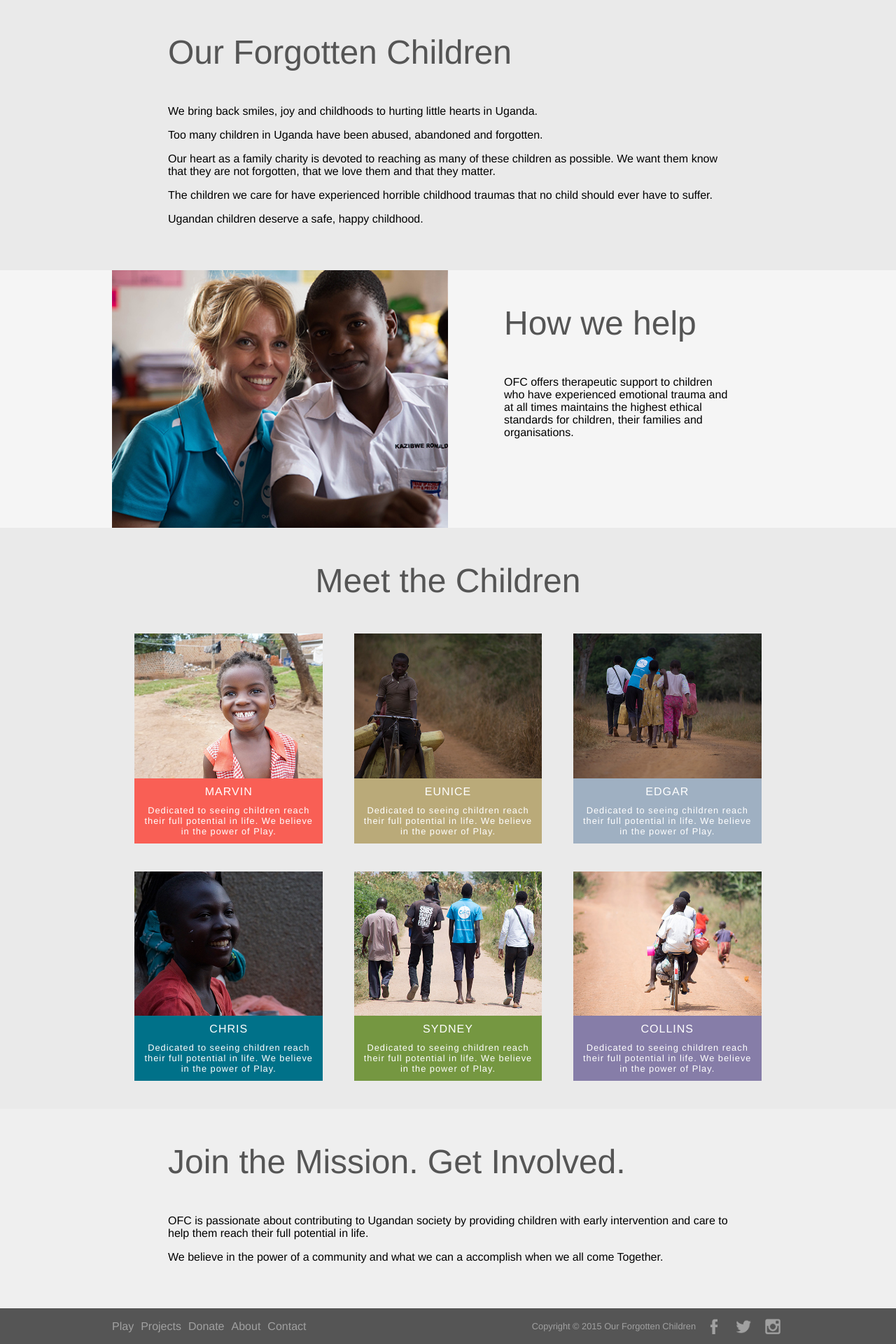
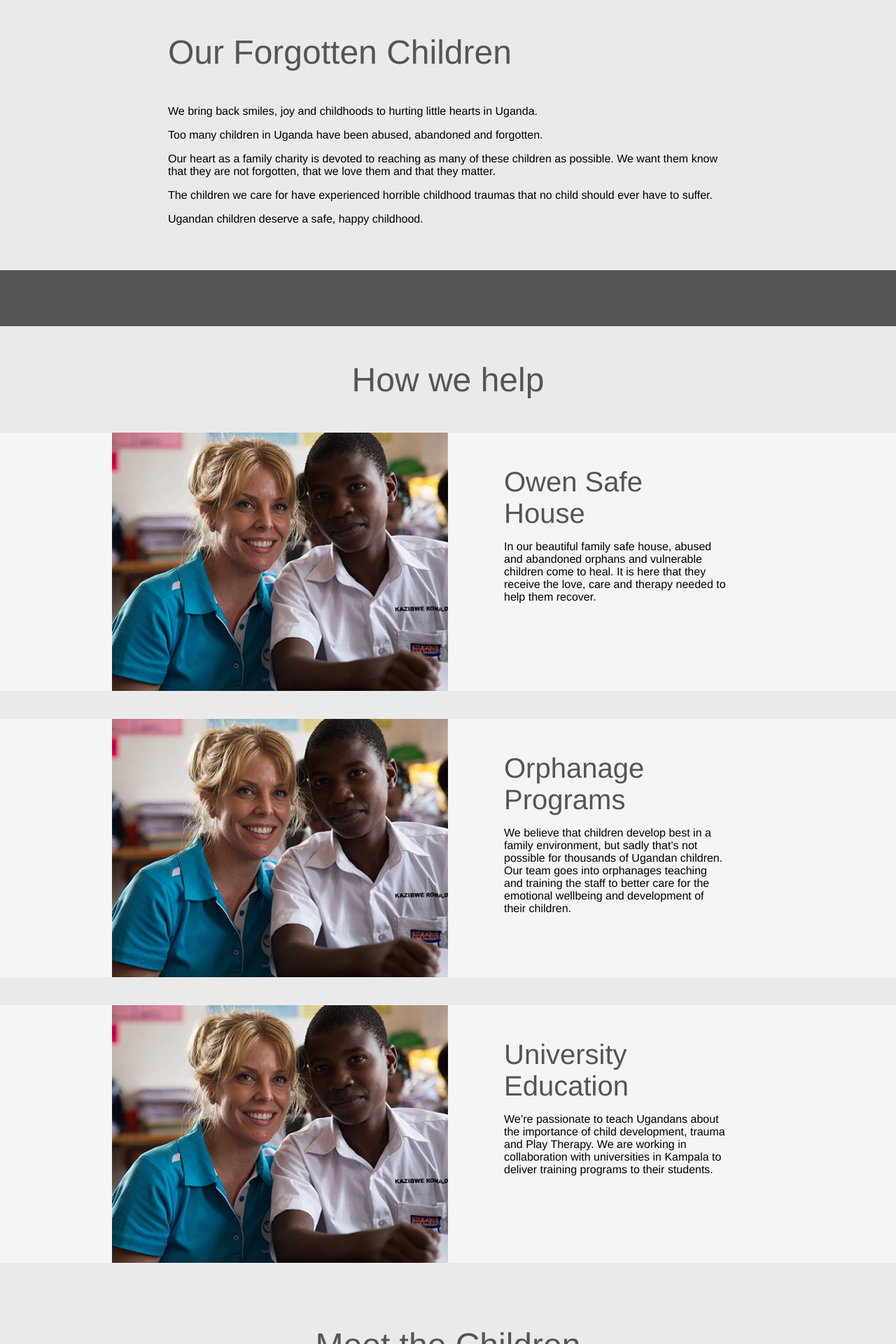
Before and after one commit to Plus256/OFC, a PHP site: page /OFC/ in a window 1280 px wide. Shown: the part 855-2775 px from the top of the page at 70% size. Run offline with PHP 8.4, Linux system fonts and the light colour scheme; some libraries are stand-ins or nearby versions.

Commit message:
play section edited

```diff
--- a/css/glb.css
+++ b/css/glb.css
@@ -1296,25 +1296,6 @@ a.project_item p{
 	height:auto;
 }
 
-#play{
-	background:#F5F5F5;
-}
-
-#play_thumb{
-	float:left;
-	width:50%;
-}
-
-#play_thumb img{
-	display:block;
-	width:100%;
-}
-
-#play_text, #about_text, #involve_text{
-	padding:3em 5em;
-	overflow:hidden;
-}
-
 .section_text_header{
 	font-size:300%;
 	font-weight:200;
@@ -1406,3 +1387,22 @@ svg#cancel{
 	font-weight:200;
 	color:#555;
 }
+
+#play{
+	background:#F5F5F5;
+}
+
+#play_thumb{
+	float:left;
+	width:50%;
+}
+
+#play_thumb img{
+	display:block;
+	width:100%;
+}
+
+#play_text, #about_text, #involve_text{
+	padding:3em 5em;
+	overflow:hidden;
+}
--- a/inc/ban.php
+++ b/inc/ban.php
@@ -10,7 +10,6 @@
               <li><a href="./#involve">GET INVOLVED</a></li>
               <li><a href="./#projects">PROJECTS</a></li>
               <li><a href="./staff">ABOUT</a></li>
-              <li><a href="./#contact">CONTACT</a></li>
             </ul>
         </nav>
         <!--Begin Mobile Menu-->
@@ -23,7 +22,6 @@
                   <li><a href="./#projects">PROJECTS</a></li>
                   <li><a href="./#donate">DONATE</a></li>
                   <li><a href="./staff">ABOUT</a></li>
-                  <li><a href="./#contact">CONTACT</a></li>
                 </ul>
                 <div class="spacer"></div>
             </div>
--- a/inc/fot.php
+++ b/inc/fot.php
@@ -11,7 +11,6 @@
 						<a href="./#projects" id="projects_fot_link">Projects</a>
             <a href="./#donate" id="donate_fot_link">Donate</a>
 						<a href="./#about" id="about_fot_link">About</a>
-						<a href="./#contact" id="contact_fot_link">Contact</a>
             <div class="spacer"></div>
         </div>
         <div id="copyright">Copyright &copy; <?php echo date('Y')." <a href='./'>".$full_name."</a>"; ?></div>
--- a/inc/play.php
+++ b/inc/play.php
@@ -1,16 +1,65 @@
-<section id="play">
-    <div class="wrapper">
-      <div id="play_thumb">
-        <img src="img/section_child_play.jpg" />
+<section id="staff">
+  <div class="section_banner_bg"></div>
+  <div id="staff_header" class="section_text_header">
+    How we help
+  </div>
+  <div id="staff_main">
+
+    <article class="staff_item">
+      <div class="wrapper">
+        <section class="staff_item_thumb">
+          <img src="img/section_child_play.jpg" />
+        </section>
+        <section class="staff_item_text">
+          <section class="staff_item_text_header">
+            Owen Safe House
+          </section>
+          <section class="staff_item_text_main">
+            <p>In our beautiful family safe house, abused and abandoned orphans and vulnerable children come to heal. It is here that they receive the love, care and therapy needed to help them recover.</p>
+          </section>
+          <div class="spacer"></div>
+        </section>
+        <div class="spacer"></div>
       </div>
-      <div id="play_text">
-        <div class="section_text_header">
-          How we help
-        </div>
-        <div class="section_text_main">
-          OFC offers therapeutic support to children who have experienced emotional trauma and at all times maintains the highest ethical standards for children, their families and organisations.
-        </div>
+    </article>
+
+    <article class="staff_item">
+      <div class="wrapper">
+        <section class="staff_item_thumb">
+          <img src="img/section_child_play.jpg" />
+        </section>
+        <section class="staff_item_text">
+          <section class="staff_item_text_header">
+            Orphanage Programs
+          </section>
+          <section class="staff_item_text_main">
+            <p>We believe that children develop best in a family environment, but sadly that’s not possible for thousands of Ugandan children. Our team goes into orphanages teaching and training the staff to better care for the emotional wellbeing and development of their children.</p>
+          </section>
+          <div class="spacer"></div>
+        </section>
+        <div class="spacer"></div>
       </div>
-      <div class="spacer"></div>
-    </div>
+    </article>
+
+    <article class="staff_item">
+      <div class="wrapper">
+        <section class="staff_item_thumb">
+          <img src="img/section_child_play.jpg" />
+        </section>
+        <section class="staff_item_text">
+          <section class="staff_item_text_header">
+            University Education
+          </section>
+          <section class="staff_item_text_main">
+            <p>We’re passionate to teach Ugandans about the importance of child development, trauma and Play Therapy. We are working in collaboration with universities in Kampala to deliver training programs to their students.</p>
+          </section>
+          <div class="spacer"></div>
+        </section>
+        <div class="spacer"></div>
+      </div>
+    </article>
+
+    <div class="spacer"></div>
+  </div>
+  <div class="spacer"></div>
 </section>
```
